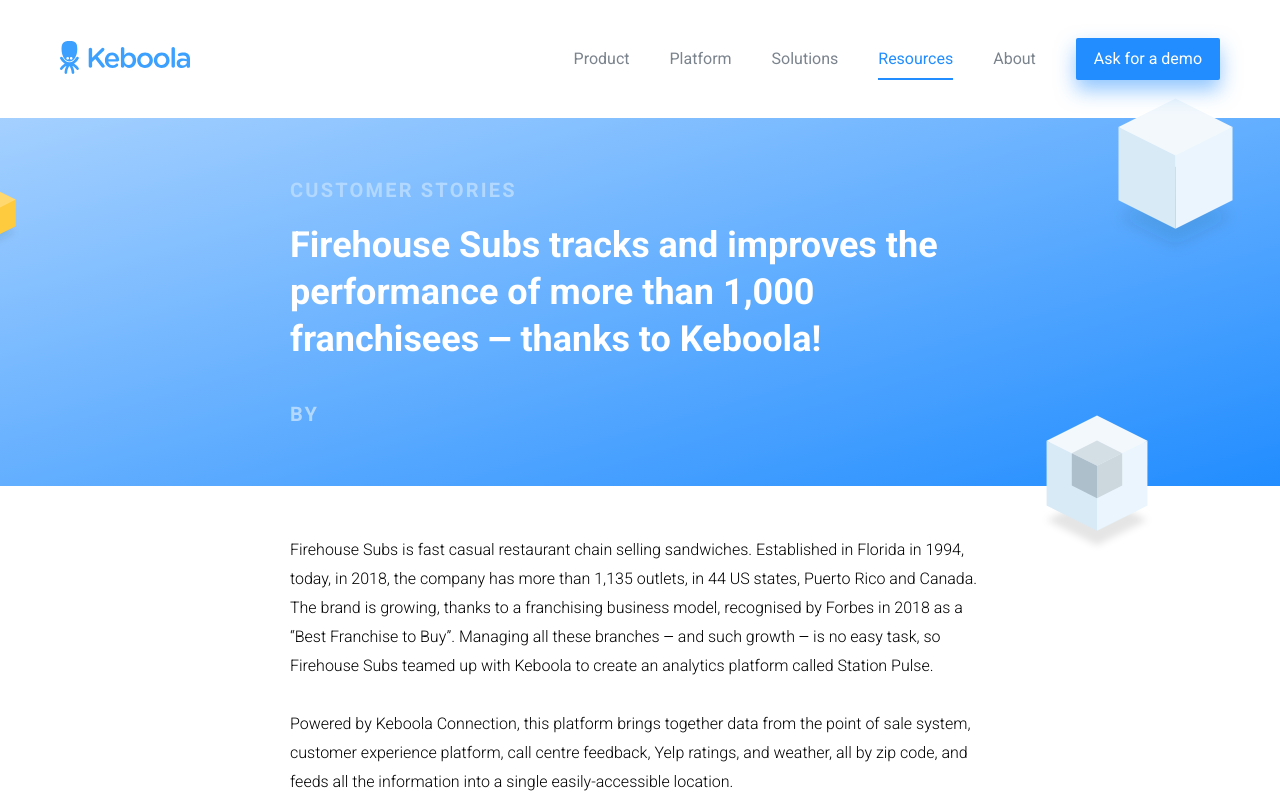
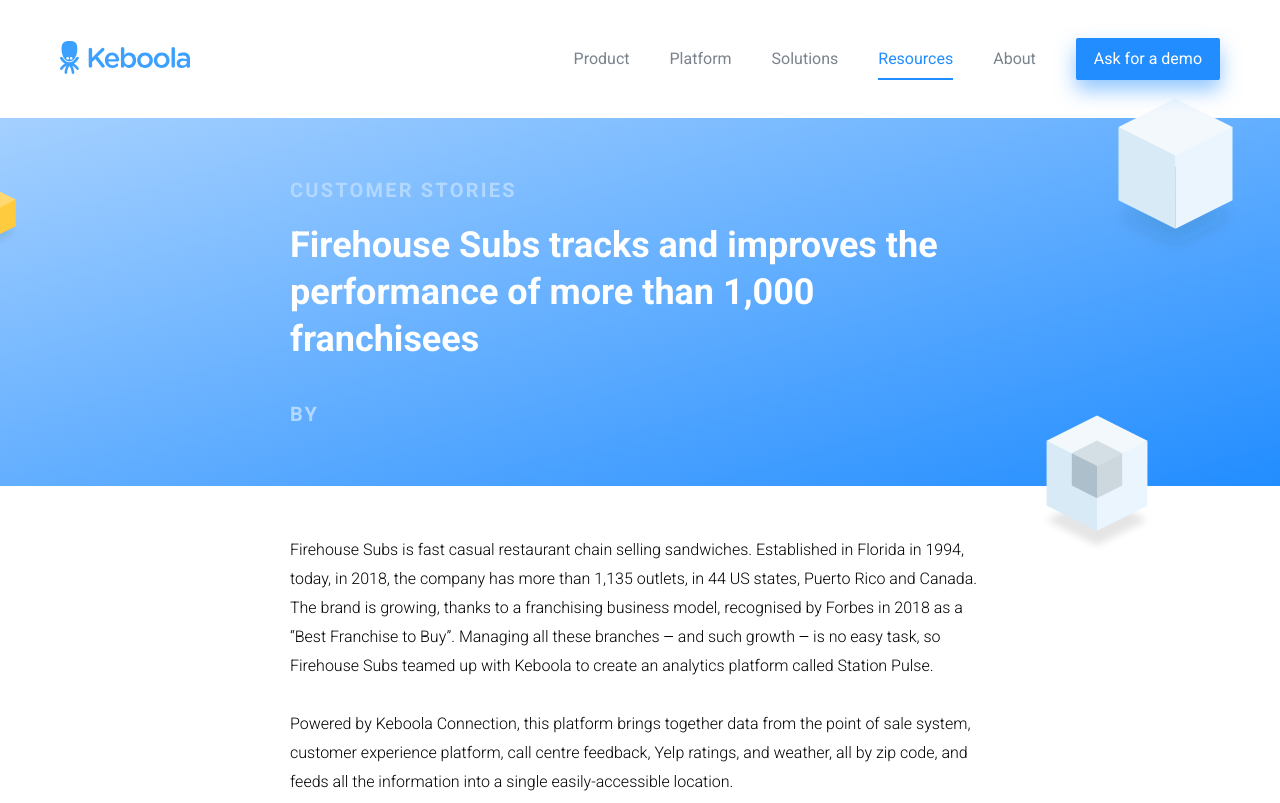
Before and after one commit to keboola/website, a Jekyll site: the page built from _customer-stories/firehouse-subs-tracks-and-improves-the-performance-of-more-than-1-000-franchisees-thanks-to-keboola.md, in a window 1280 px wide and 900 px high, cut to the strip 0-803 px from the top of the window. Built offline with Jekyll 4.4.1, drawn with Linux system fonts in a browser that asks for light colours; nearby versions of some CDN libraries.

Commit message:
Update from Forestry.io Martin Karasek updated _customer-stories/firehouse-subs-tracks-and-improves-the-performance-of-more-than-1-000-franchisees-thanks-to-keboola.md

```diff
--- a/_customer-stories/firehouse-subs-tracks-and-improves-the-performance-of-more-than-1-000-franchisees-thanks-to-keboola.md
+++ b/_customer-stories/firehouse-subs-tracks-and-improves-the-performance-of-more-than-1-000-franchisees-thanks-to-keboola.md
@@ -1,7 +1,6 @@
 ---
 layout: post-case-study
 title: Firehouse Subs tracks and improves the performance of more than 1,000 franchisees
-  ‒ thanks to Keboola!
 date: 2019-02-28 00:00:00 +0100
 author: ''
 logo: "/uploads/firehouseLogo.jpg"
```
